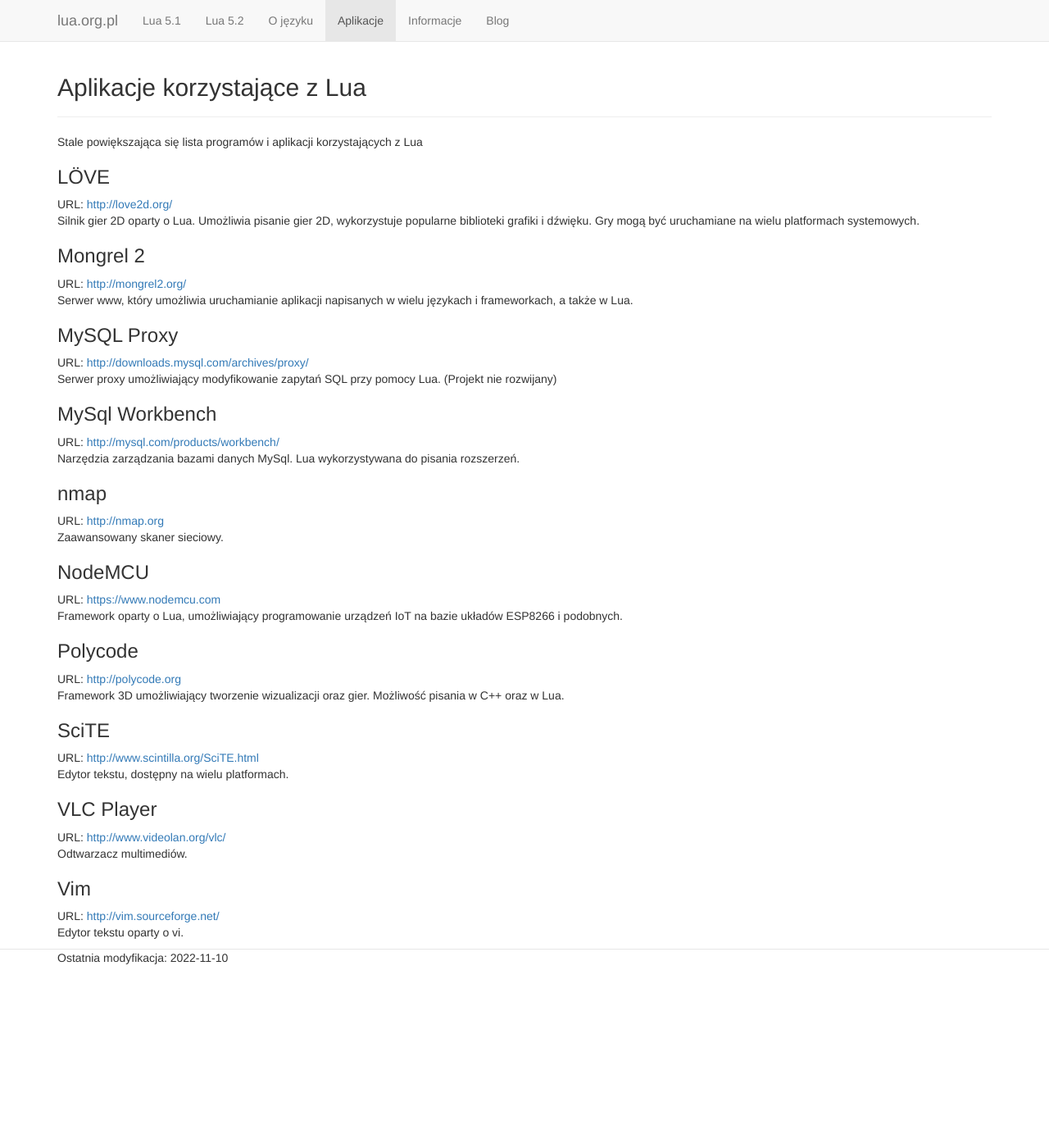
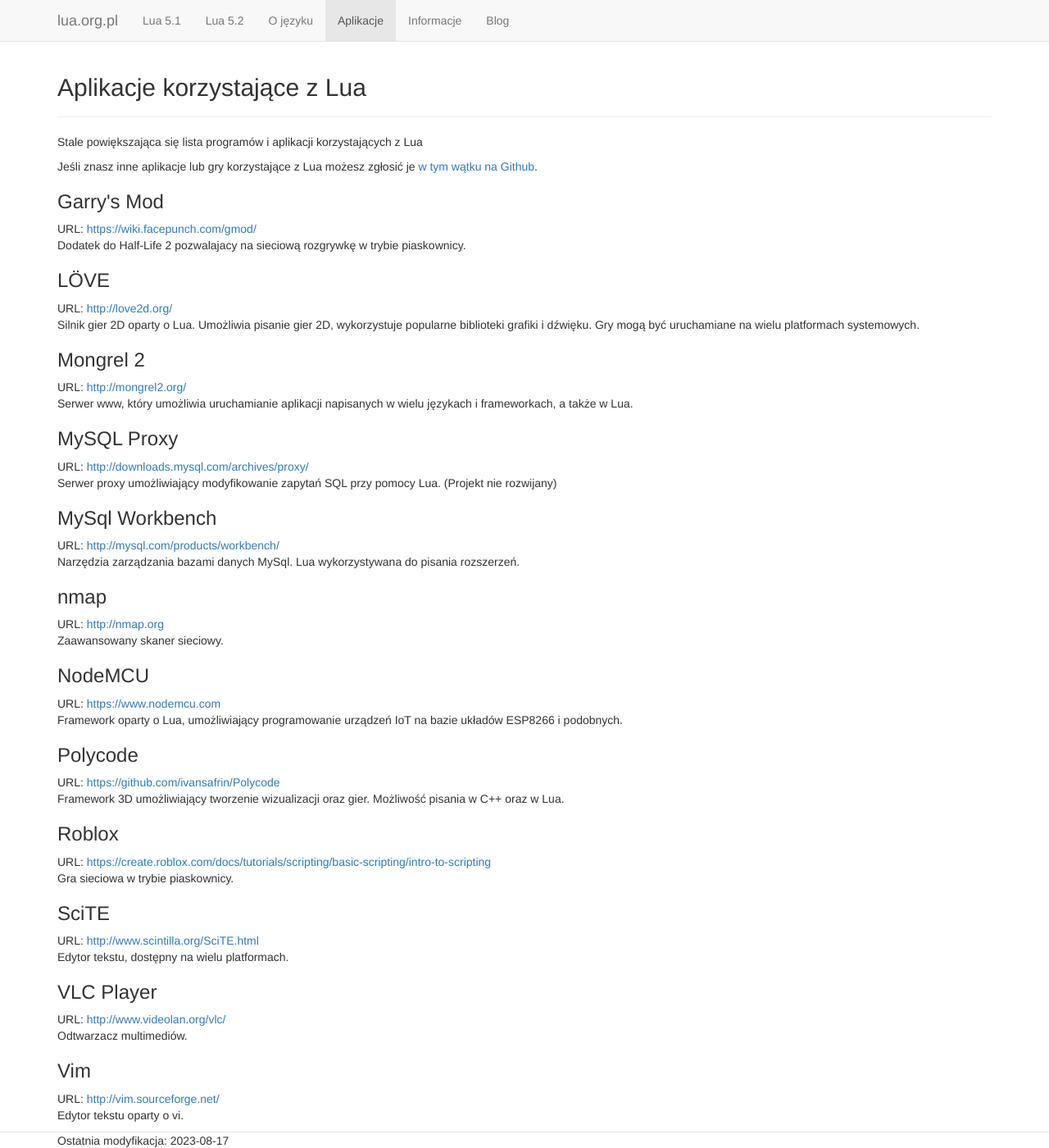
Before and after one commit to BRychlik/lua.org.pl, a Jekyll site: the page built from aplikacje/index.html, in a window 1280 px wide and 1400 px high. Shown: the whole window at 82% size. Built offline with Jekyll 4.4.1, drawn with Linux system fonts in a browser that asks for light colours; comment, search, counter and statistics services are not loaded.

Commit message:
Poprawki adresów, dodane aplikacje

```diff
--- a/_config.yml
+++ b/_config.yml
@@ -1,7 +1,7 @@
 # Site settings
 
 url: "https://lua.org.pl" # the base hostname & protocol for your site
-date: 2022-11-10
+date: 2023-08-17
 
 # Build settings
 markdown: kramdown
--- a/_data/apps.yml
+++ b/_data/apps.yml
@@ -1,3 +1,7 @@
+- name: Garry's Mod
+  url: https://wiki.facepunch.com/gmod/
+  desc: Dodatek do Half-Life 2 pozwalajacy na sieciową rozgrywkę w trybie piaskownicy.
+
 - name: LÖVE
   url: http://love2d.org/
   desc: Silnik gier 2D oparty o Lua. Umożliwia pisanie gier 2D, wykorzystuje popularne biblioteki grafiki i dźwięku. Gry mogą być uruchamiane na wielu platformach systemowych.
@@ -23,8 +27,12 @@
   desc: Framework oparty o Lua, umożliwiający programowanie urządzeń IoT na bazie układów ESP8266 i podobnych.
 
 - name: Polycode
-  url: http://polycode.org
+  url: https://github.com/ivansafrin/Polycode
   desc: Framework 3D umożliwiający tworzenie wizualizacji oraz gier. Możliwość pisania w C++ oraz w Lua.
+
+- name: Roblox
+  url: https://create.roblox.com/docs/tutorials/scripting/basic-scripting/intro-to-scripting
+  desc: Gra sieciowa w trybie piaskownicy.
 
 - name: SciTE
   url: http://www.scintilla.org/SciTE.html
--- a/_layouts/default.html
+++ b/_layouts/default.html
@@ -13,10 +13,7 @@
     <script src="/js/bootstrap.min.js"></script>
     <script src="/js/anchor.min.js"></script>
 
-    <script src="https://www.google.com/jsapi?key=ABQIAAAAqPGUAEHT7NwC6N0xT-gfHRR-zxV8CrNyzzfprP1gHTYfbcWqXRSjI-nyo2hSG_w6KZTX8lPfhT3H3w" type="text/javascript"></script>
-
     {% include ga.html %}
-
 </head>
 
 <body>
--- a/aplikacje/index.html
+++ b/aplikacje/index.html
@@ -5,6 +5,7 @@
 <h2>Aplikacje korzystające z Lua</h2>
 </div>
 <p>Stale powiększająca się lista programów i aplikacji korzystających z Lua</p>
+<p>Jeśli znasz inne aplikacje lub gry korzystające z Lua możesz zgłosić je <a href="https://github.com/BRychlik/lua.org.pl/issues/1" target="_blank">w tym wątku na Github</a>.</p>
 <div id="apps">
 {% for item in site.data.apps do %}
 <ul class="list-unstyled">
```
Also changed, not shown: _includes/ga.html (+8 -9 lines).
